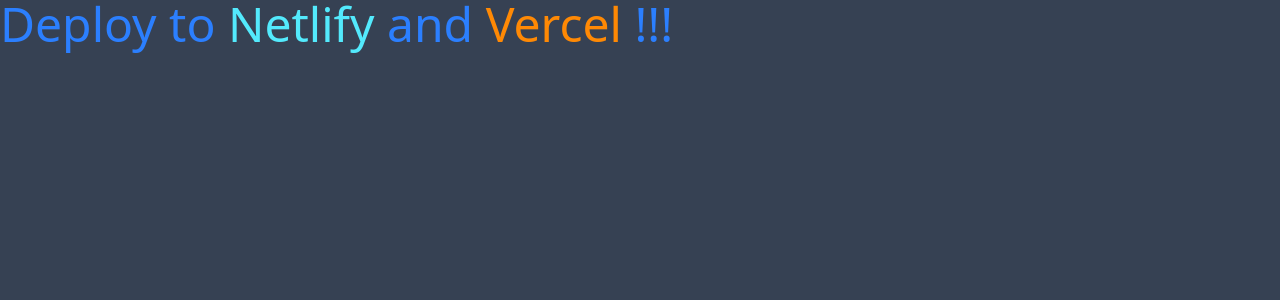
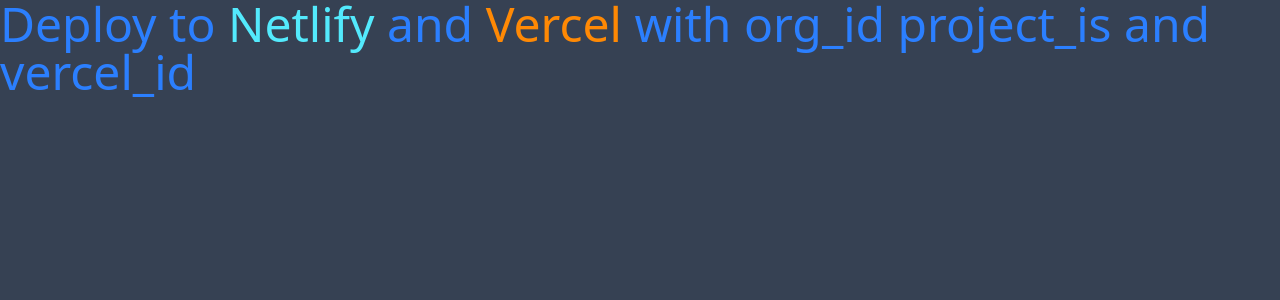
Before and after one commit to KirillStetsenko/on-track, a Vue app: page / in a window 1280 px wide. Shown: the top 300 px of the page. Built offline with nearby package versions, Linux system fonts and the light colour scheme.

Commit message:
deploy to netlify and vercel

```diff
--- a/src/App.vue
+++ b/src/App.vue
@@ -4,7 +4,8 @@
   <div class="bg-gray-700 h-screen">
     <h1 class="text-5xl text-blue-500">
       Deploy to <span class="text-cyan-300">Netlify</span> and
-      <span class="text-orange-400"> Vercel </span>!!!
+      <span class="text-orange-400"> Vercel </span> with org_id project_is and
+      vercel_id
     </h1>
   </div>
 </template>
```
Also changed, not shown: .gitlab-ci.yml.
